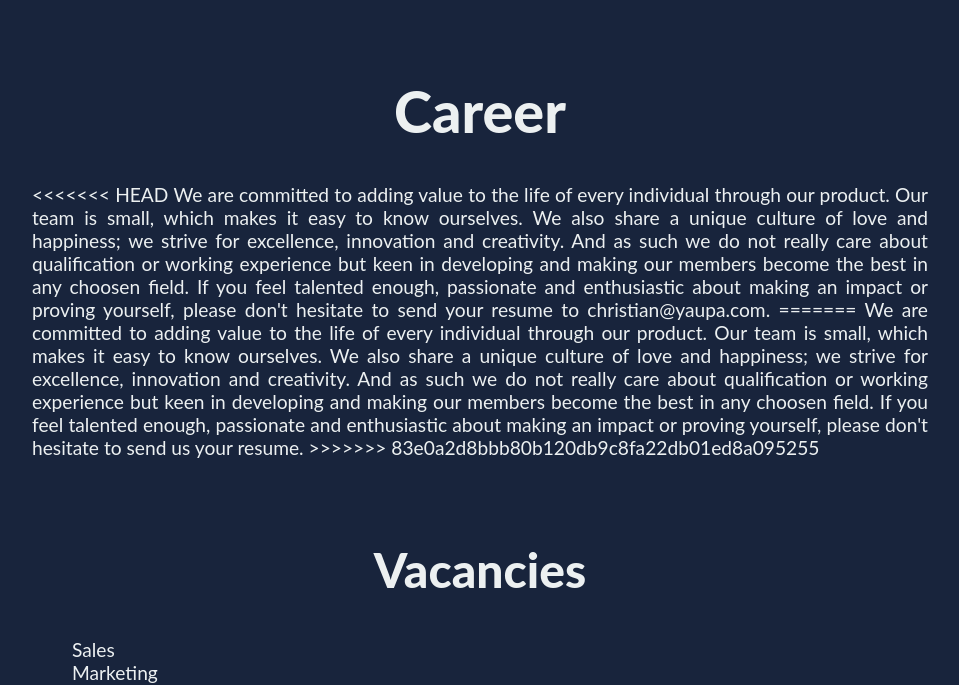
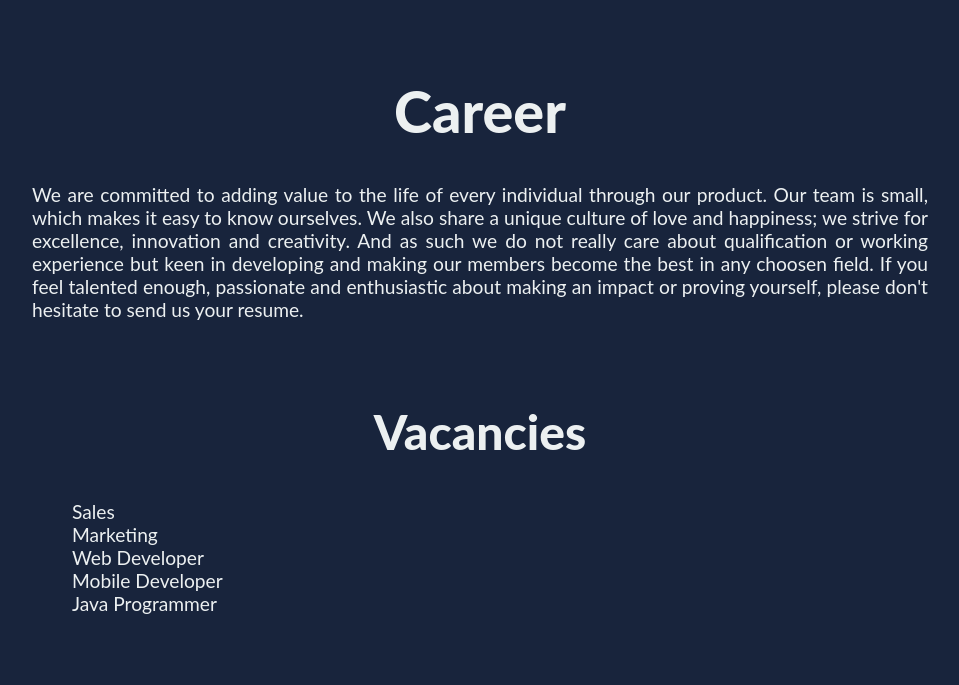
Before and after one commit to DenisDesignOffice/yaupa, a PHP site: page /templates/career.php in a window 1280 px wide. Shown: the part 78-763 px from the top of the page, without its empty margins (160-1119 px from the left). Run offline with PHP 8.4, Linux system fonts and the light colour scheme.

Commit message:
update them all

```diff
--- a/index.php
+++ b/index.php
@@ -24,7 +24,7 @@
     <body>
 
         <!--including the header file-->
-        <?php require_once "templates/header.php"; ?>
+        <?php require_once "templates/header.php";?>
 
         <section class="col-3" >
             <video autoplay loop muted poster="static/vids/capture.jpg" id="video-bg">
--- a/templates/career.php
+++ b/templates/career.php
@@ -32,11 +32,7 @@
 <section class="career">
 <h1>Career</h1>
 <div>
-<<<<<<< HEAD
-We are committed to adding value to the life of every individual through our product. Our team is small, which makes it easy to know ourselves. We also share a unique culture of love and happiness; we strive for excellence, innovation and creativity. And as such we do not really care about qualification or working experience but keen in developing and making our members become the best in any choosen field. If you feel talented enough, passionate and enthusiastic about making an impact or proving yourself, please don't hesitate to send your resume to christian@yaupa.com.
-=======
 We are committed to adding value to the life of every individual through our product. Our team is small, which makes it easy to know ourselves. We also share a unique culture of love and happiness; we strive for excellence, innovation and creativity. And as such we do not really care about qualification or working experience but keen in developing and making our members become the best in any choosen field. If you feel talented enough, passionate and enthusiastic about making an impact or proving yourself, please don't hesitate to send us your resume.
->>>>>>> 83e0a2d8bbb80b120db9c8fa22db01ed8a095255
 </div>
 <p><br/>
 <h2>Vacancies</h2>
--- a/templates/footer.php
+++ b/templates/footer.php
@@ -2,8 +2,8 @@
 
 
 <section class="footer">
-    <div class="text column"><a href="/yaupa/templates/about.php">About Us</div>
-    <div class="text column"><a href="/yaupa/templates/career.php">Careers</a></div>
+    <div class="text column"><a href="/yaupa.com/templates/about.php">About Us</div>
+    <div class="text column"><a href="/yaupa.com/templates/career.php">Careers</a></div>
     <div class="text column">Contact</div><p>
     <div class="column copyright"><i class="fa fa-copyright"></i>&nbsp;All Rights Reserved</div>
 </section>
--- a/templates/header.php
+++ b/templates/header.php
@@ -5,12 +5,12 @@
 
         <div class="ha-header-front">
 
-            <h1><a href="/yaupa/index.php">Yaupa</a></h1>
+            <h1><a href="/yaupa.com/index.php">Yaupa</a></h1>
 
             <nav>
-                <a href="/yaupa/templates/charter/charter.php">Charter</a>
-                <a href="/yaupa/templates/travel/travel.php">Travel</a>
-                <a href="/yaupa/templates/taxi/taxi.php">Taxi</a>
+                <a href="/yaupa.com/templates/charter/charter.php">Charter</a>
+                <a href="/yaupa.com/templates/travel/travel.php">Travel</a>
+                <a href="/yaupa.com/templates/taxi/taxi.php">Taxi</a>
             </nav>
 
         </div>
--- a/templates/ticket.php
+++ b/templates/ticket.php
@@ -4,11 +4,7 @@
         <meta http-equiv="Content-Type" content="text/html; charset=utf-8" />
         <title>Ticket</title>
 
-<<<<<<< HEAD
-        <link rel="stylesheet" type="text/css" href="/yaupa/static/css/ticketcss.css">
-=======
         <link rel="stylesheet" type="text/css" href="ticketcss.css"/>
->>>>>>> 83e0a2d8bbb80b120db9c8fa22db01ed8a095255
 
     </head>
 
--- a/templates/travel/travel.php
+++ b/templates/travel/travel.php
@@ -1,8 +1,3 @@
-
-<!-- Connect to database -->
-<?php
-require_once "../../util/connection.php";
-?>
 
 <!DOCTYPE html>
 
@@ -75,4 +70,3 @@ require_once "../../util/connection.php";
         }, {offset: '100%'});
     });
 </script>
-</html>
--- a/util/connection.php
+++ b/util/connection.php
@@ -2,7 +2,7 @@
 
 <?php
 
-$server = "localhost";
+$server = "127.0.0.1";
 $database = "travelin";
 $username = "root";
 $password = "";
```
Also changed, not shown: config.php (+5 -2 lines), static/js/charter_form_handler.js (+6 -9 lines), templates/charter/charter.php (+5 -7 lines), templates/charter/charter_form_handler.php (+7 -6 lines), templates/travel/travel_form_handler.php (+3 -7 lines).
